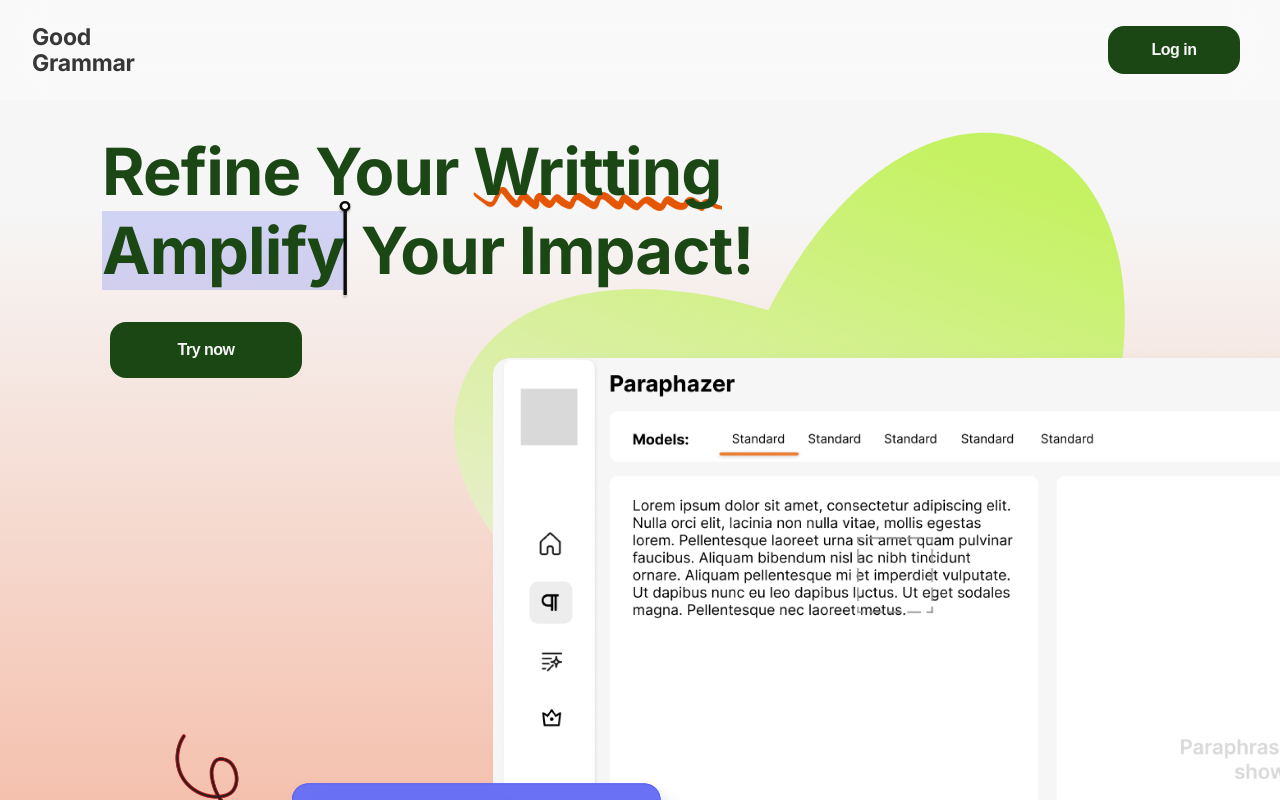
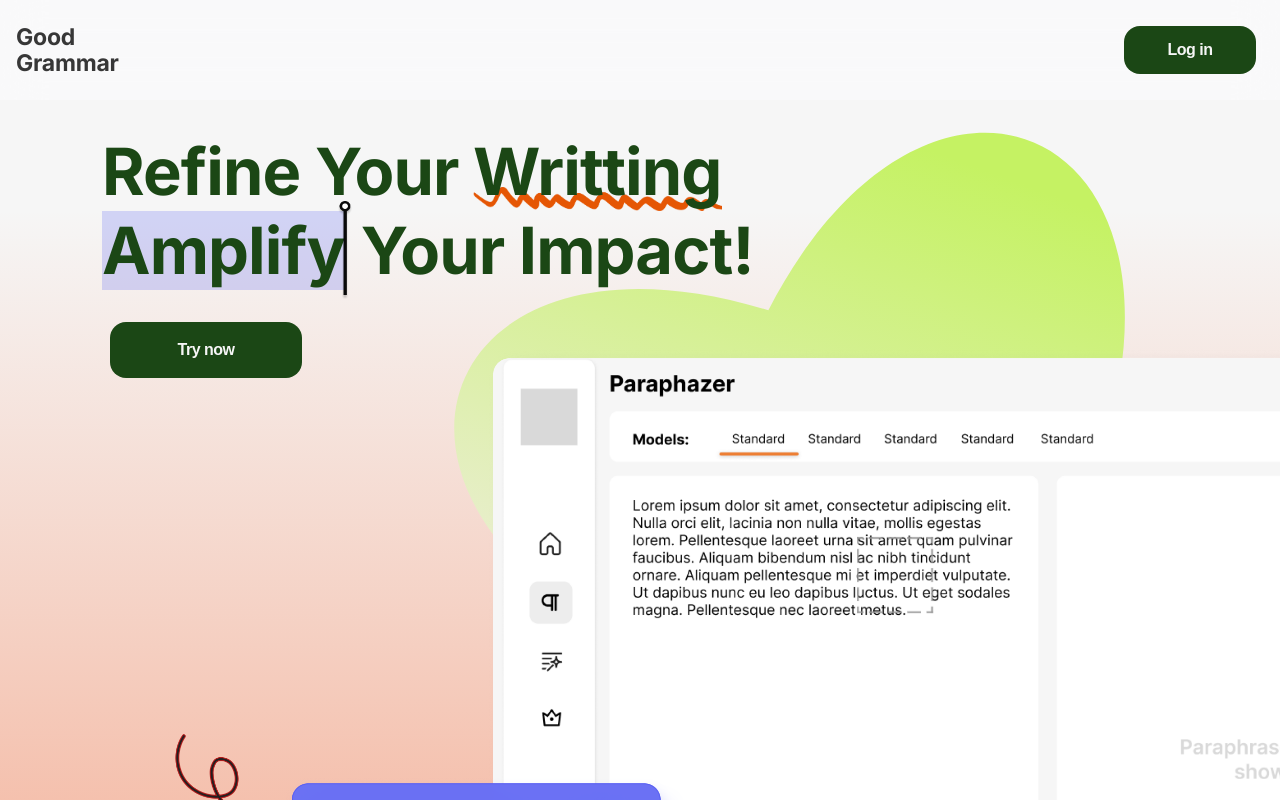
Before and after one commit to PhiThai1309/GoodGrammar, a React (Create React App) app: page / in a window 1280 px wide. Shown: the top 800 px of the page. Built offline with nearby package versions, Linux system fonts and the light colour scheme; no server answers; the HTML template or start-up script is replaced by a standard one.

Commit message:
Update navbar padding (generated by blackbox.ai )

```diff
--- a/src/components/home/navbar/HomeNavBar.css
+++ b/src/components/home/navbar/HomeNavBar.css
@@ -18,7 +18,7 @@
   display: flex;
   flex-direction: row;
   justify-content: space-between;
-  padding: 1.5rem 2rem;
+  padding: 1.5rem 1rem;
 }
 
 .navbar-links {
```
